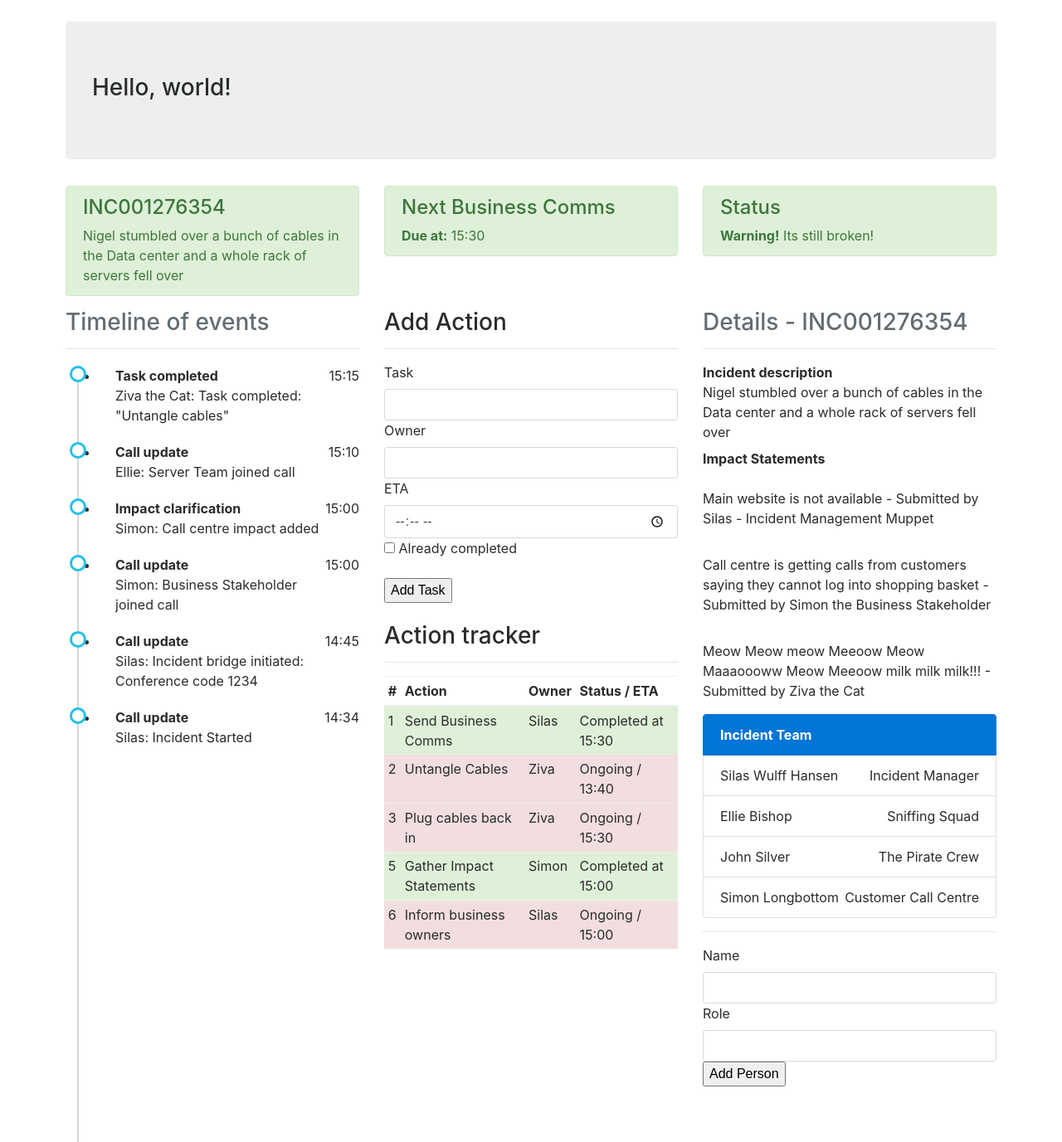
After one commit to silah/simaritan, a Flask app: page /admin in a window 1280 px wide. The commit adds this page. Shown: the whole page at 83% size. Run offline with Flask 2, Linux system fonts and the light colour scheme; some libraries are stand-ins or nearby versions.

Commit message:
Seperated out forms and components for template use

```diff
--- a/simaritan/forms.py
+++ b/simaritan/forms.py
@@ -1,5 +1,5 @@
 from flask_wtf import FlaskForm
-from wtforms import StringField, PasswordField, BooleanField, SubmitField
+from wtforms import StringField, PasswordField, BooleanField, SubmitField, TimeField
 from wtforms.validators import DataRequired
 
 
@@ -13,7 +13,7 @@ class LoginForm(FlaskForm):
 class TaskAdditionForm(FlaskForm):
     task = StringField('Task', validators=[DataRequired()])
     owner = StringField('Owner', validators=[DataRequired()])
-    eta = StringField('ETA', validators=[DataRequired()])
+    eta = TimeField('ETA', validators=[DataRequired()])
     already_done = BooleanField('Already completed')
     submit = SubmitField('Add Task')
 
@@ -21,7 +21,7 @@ class TaskAdditionForm(FlaskForm):
 class EventAdditionForm(FlaskForm):
     event = StringField('Event', validators=[DataRequired()])
     owner = StringField('Owner', validators=[DataRequired()])
-    eta = StringField('Time', validators=[DataRequired()])
+    eta = TimeField('Time', validators=[DataRequired()])
     submit = SubmitField('Add Event')
 
 
--- a/simaritan/routes.py
+++ b/simaritan/routes.py
@@ -1,6 +1,6 @@
 from simaritan import app
 from flask import render_template, flash, redirect
-from simaritan.forms import LoginForm
+from simaritan.forms import LoginForm, TaskAdditionForm, EventAdditionForm, PersonAdditionForm
 
 
 @app.route('/')
@@ -81,3 +81,70 @@ def dashboard():
         }
     ]
     return render_template('dashboard.html', title='Simaritan', user=user, tasks=tasks, details=details, team=team, timeline=timeline)
+
+
+@app.route('/admin')
+def admin():
+    taskform = TaskAdditionForm()
+    eventform = EventAdditionForm()
+    personform  = PersonAdditionForm()
+    user = {'username': 'Silas'}
+    tasks = [
+        {'id': 1, 'activity': 'Send Business Comms', 'owner': 'Silas', 'eta': '15:30', 'status': 'Complete'},
+        {'id': 2, 'activity': 'Untangle Cables', 'owner': 'Ziva', 'eta': '13:40', 'status': 'Ongoing'},
+        {'id': 3, 'activity': 'Plug cables back in', 'owner': 'Ziva', 'eta': '15:30', 'status': 'Ongoing'},
+        {'id': 5, 'activity': 'Gather Impact Statements', 'owner': 'Simon', 'eta': '15:00', 'status': 'Complete'},
+        {'id': 6, 'activity': 'Inform business owners', 'owner': 'Silas', 'eta': '15:00', 'status': 'Ongoing'},
+    ]
+    timeline = [
+        {'id': 1, 'activity': 'Task completed: "Untangle cables"', 'owner': 'Ziva the Cat', 'eta': '15:15',
+         'type': 'Task completed'},
+        {'id': 2, 'activity': 'Server Team joined call', 'owner': 'Ellie', 'eta': '15:10', 'type': 'Call update'},
+        {'id': 3, 'activity': 'Call centre impact added', 'owner': 'Simon', 'eta': '15:00',
+         'type': 'Impact clarification'},
+        {'id': 4, 'activity': 'Business Stakeholder joined call', 'owner': 'Simon', 'eta': '15:00',
+         'type': 'Call update'},
+        {'id': 5, 'activity': 'Incident bridge initiated: Conference code 1234', 'owner': 'Silas', 'eta': '14:45',
+         'type': 'Call update'},
+        {'id': 6, 'activity': 'Incident Started', 'owner': 'Silas', 'eta': '14:34', 'type': 'Call update'}
+
+    ]
+    details = {
+        'incidentid': 'INC001276354',
+        'description': 'Nigel stumbled over a bunch of cables in the Data center and a whole rack of servers fell over',
+        'impact_statements': [
+            {
+                'submitter': 'Silas - Incident Management Muppet',
+                'statement': 'Main website is not available'
+            },
+            {
+                'submitter': 'Simon the Business Stakeholder',
+                'statement': 'Call centre is getting calls from customers saying they cannot log into shopping basket'
+            },
+            {
+                'submitter': 'Ziva the Cat',
+                'statement': 'Meow Meow meow Meeoow Meow Maaaoooww Meow Meeoow milk milk milk!!!'
+            }
+        ]
+    }
+    team = [
+        {
+            'name': 'Silas Wulff Hansen',
+            'team': 'Incident Manager'
+        },
+        {
+            'name': 'Ellie Bishop',
+            'team': 'Sniffing Squad'
+        },
+        {
+            'name': 'John Silver',
+            'team': 'The Pirate Crew'
+        },
+        {
+            'name': 'Simon Longbottom',
+            'team': 'Customer Call Centre'
+        }
+    ]
+
+    return render_template('admin.html', title='Admin', taskf=taskform, eventf=eventform, teamf=personform,
+                           user=user, tasks=tasks, details=details, team=team, timeline=timeline)
--- /dev/null
+++ b/simaritan/templates/admin.html
@@ -0,0 +1,39 @@
+{% extends "base.html" %}
+{% block body %}
+		<div class="row">
+			<div class="col-md-12">
+				<div class="row">
+					{% include "components/header-row.html" %}
+				</div>
+				<div class="row">
+					<div class="col-md-4">
+						<h3 class="text-left text-muted">
+							Timeline of events
+						</h3>
+						<hr />
+						{% include "components/timeline.html" %}
+					</div>
+					<div class="col-md-4">
+						<h3>
+							Add Action
+						</h3> <hr />
+						{% include "forms/addTask.html" %}<!-- can use 'ignore missing with/without context -->
+						<br />
+						<h3>
+							Action tracker
+						</h3>
+						<hr />
+						{% include "components/actions.html" %}<!-- can use 'ignore missing with/without context -->
+					</div>
+					<div class="col-md-4">
+						{% include "components/incdetails.html" %}
+
+						{% include "components/team.html" %}
+						<hr />
+						{% include "forms/addMember.html" %}
+					</div>
+				</div>
+			</div>
+		</div>
+	</div>
+{% endblock %}
--- a/simaritan/templates/base.html
+++ b/simaritan/templates/base.html
@@ -18,6 +18,17 @@
 
   </head>
   <body>
+
+	<div class="container-fluid">
+		<div class="row">
+			<div class="col-md-12">
+				<div class="jumbotron">
+					<h3>
+						Hello, world!
+					</h3>
+				</div>
+			</div>
+		</div>
   {% with messages = get_flashed_messages() %}
     {% if messages %}
   <ul>
--- /dev/null
+++ b/simaritan/templates/components/actions.html
@@ -0,0 +1,42 @@
+<table class="table table-striped table-hover table-sm">
+	<thead>
+		<tr>
+			<th>
+				#
+			</th>
+			<th>
+				Action
+			</th>
+			<th>
+				Owner
+			</th>
+			<th>
+				Status / ETA
+			</th>
+		</tr>
+    </thead>
+    <tbody>
+		{% for task in tasks %}
+        		{% if task.status == 'Complete' %}
+        	<tr class="table-success">
+   	    	 	{% endif %}
+   	    	 	{% if task.status != 'Complete' %}
+	    	<tr class="table-danger">
+   	    	 	{% endif %}
+	    		<td>
+	    			{{ task.id }}
+	    		</td>
+	    		<td>
+	    			{{ task.activity }}
+	    		</td>
+	    		<td>
+	    			{{ task.owner }}
+	    		</td>
+	    		<td>
+	    			{{ task.status }}{% if task.status == 'Complete' %}d at {{ task.eta }} {% endif %}
+	    			{% if task.status != 'Complete' %} / {{ task.eta }} {% endif %}
+	    		</td>
+	    	</tr>
+    	{% endfor %}
+    </tbody>
+</table>
--- /dev/null
+++ b/simaritan/templates/components/header-row.html
@@ -0,0 +1,21 @@
+<div class="col-md-4">
+	<div class="alert alert-success alert-dismissable">
+		<h4>
+			{{details.incidentid}}
+		</h4> {{details.description}}
+	</div>
+</div>
+<div class="col-md-4">
+	<div class="alert alert-success alert-dismissable">
+		<h4>
+			Next Business Comms
+		</h4> <strong>Due at:</strong> 15:30
+	</div>
+</div>
+<div class="col-md-4">
+	<div class="alert alert-success alert-dismissable">
+		<h4>
+			Status
+		</h4> <strong>Warning!</strong> Its still broken!
+	</div>
+</div>
--- /dev/null
+++ b/simaritan/templates/components/incdetails.html
@@ -0,0 +1,20 @@
+						<h3 class="text-left text-muted">
+							Details - {{ details.incidentid }}
+						</h3>
+						<hr />
+						<dl>
+							<dt>
+								Incident description
+							</dt>
+							<dd>
+								{{ details.description }}
+							</dd>
+							<dt>
+								Impact Statements
+							</dt>
+							{% for statement in details.impact_statements %}
+								<dd><br />
+								{{ statement.statement }} - Submitted by {{statement.submitter }}
+								</dd>
+							{% endfor %}
+						</dl>
--- /dev/null
+++ b/simaritan/templates/components/team.html
@@ -0,0 +1,8 @@
+						<div class="list-group">
+							 <strong href="#" class="list-group-item list-group-item-action active">Incident Team</strong>
+							{% for member in team %}
+							 <div class="list-group-item justify-content-between">
+								 {{ member.name }} <span class="">{{ member.team }}</span>
+							</div>
+							{% endfor %}
+						</div>
--- /dev/null
+++ b/simaritan/templates/components/timeline.html
@@ -0,0 +1,10 @@
+<ul class="timeline">
+							<!--Timeline is from https://bootsnipp.com/snippets/xrKXW-->
+							{% for tl in timeline %}
+							<li>
+								<strong>{{ tl.type }}</strong>
+								<p class="float-right">{{tl.eta}}</p>
+								<p>{{ tl.owner }}: {{ tl.activity }}</p>
+							</li>
+							{% endfor %}
+						</ul>
--- /dev/null
+++ b/simaritan/templates/forms/addMember.html
@@ -0,0 +1,8 @@
+<form class="form-signin" action="" method="post">
+	    {{ teamf.hidden_tag() }}
+		{{ teamf.person.label() }}
+		{{ teamf.person(class="form-control") }}
+		{{ teamf.role.label() }}
+		{{ teamf.role(class="form-control") }}
+		{{ teamf.submit }}
+</form>
--- /dev/null
+++ b/simaritan/templates/forms/addTask.html
@@ -0,0 +1,13 @@
+<form class="form-signin" action="" method="post">
+	    {{ taskf.hidden_tag() }}
+		{{ taskf.task.label() }}
+		{{ taskf.task(class="form-control") }}
+		{{ taskf.owner.label() }}
+		{{ taskf.owner(class="form-control") }}
+		{{ taskf.eta.label() }}
+		{{ taskf.eta(class="form-control") }}
+		<div class="checkbox mb-3">
+        	{{ taskf.already_done() }} {{ taskf.already_done.label() }}
+        </div>
+		{{ taskf.submit }}
+</form>
--- a/simaritan/templates/login.html
+++ b/simaritan/templates/login.html
@@ -14,10 +14,10 @@
         {{ form.username(class="form-control") }}
          <!-- Error Handling. Probably not use.  {% for error in form.username.errors %}
                 <span> {{ error }} </span>
-            {% endfor %}
+            {% endfor %} -->
         {{ form.password.label(class="sr-only") }}
         {{ form.password(class="form-control") }}
-            {% for error in form.password.errors %}
+           <!-- {% for error in form.password.errors %}
                 <span> {{ error }} </span>
             {% endfor %} -->
     <div class="checkbox mb-3">
```
Also changed, not shown: simaritan/templates/dashboard.html (+1 -10 lines), simaritan/templates/index.html (+0 -25 lines), simaritan/templates/forms/addEvent.html (added), simaritan/templates/forms/loginform.html (added).
